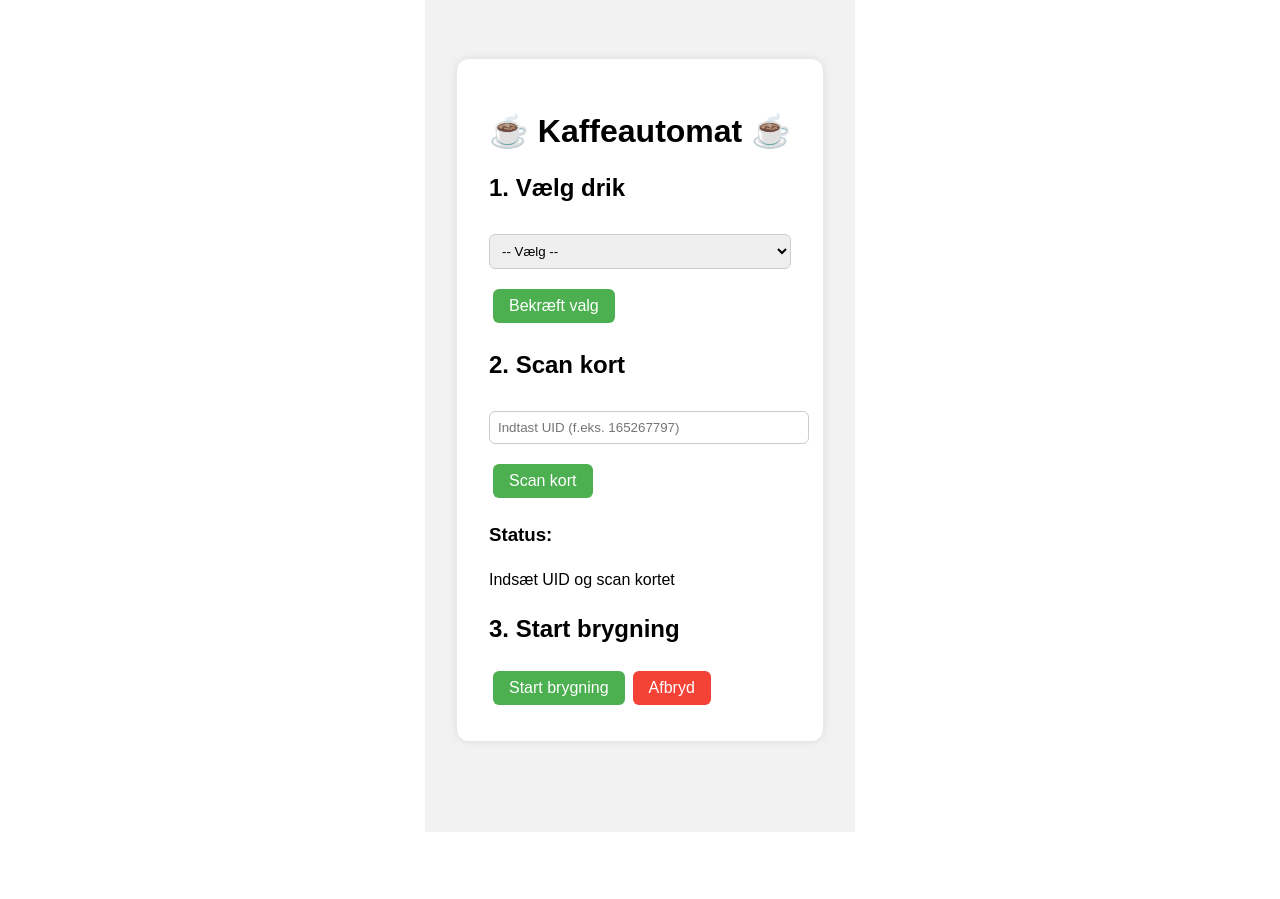
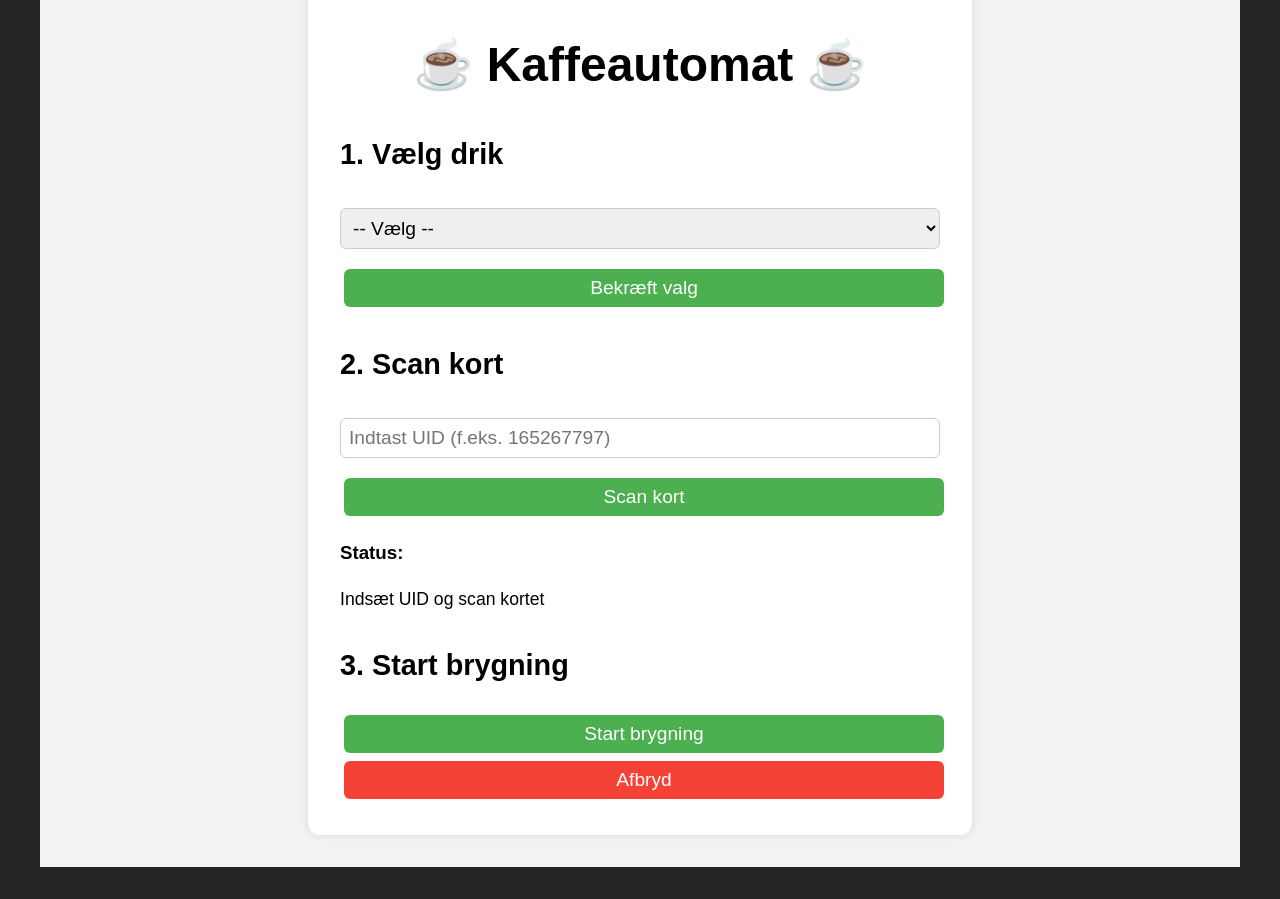
Before and after one commit to kooino/coffeemachine-ui, a React (Vite) app in the folder frontend/: page / in a window 1280 px wide. Before the commit the page ends 848 px from the top, so only its background shows below. Built offline with nearby package versions, Linux system fonts and the light colour scheme.

Commit message:
Update index.css

```diff
--- a/frontend/src/index.css
+++ b/frontend/src/index.css
@@ -2,11 +2,9 @@
   font-family: system-ui, Avenir, Helvetica, Arial, sans-serif;
   line-height: 1.5;
   font-weight: 400;
-
   color-scheme: light dark;
   color: rgba(255, 255, 255, 0.87);
   background-color: #242424;
-
   font-synthesis: none;
   text-rendering: optimizeLegibility;
   -webkit-font-smoothing: antialiased;
@@ -17,6 +15,7 @@ body, html {
   margin: 0;
   padding: 0;
   height: 100%;
+  width: 100%;
   display: flex;
   justify-content: center;
   align-items: center;
@@ -24,65 +23,78 @@ body, html {
 
 #root {
   width: 100%;
-  max-width: 600px;
-  padding: 1rem;
+  max-width: 1200px;
+  padding: 2rem;
 }
 
 .container {
   background: #ffffff;
   color: #000;
-  padding: 2rem;
-  border-radius: 12px;
-  box-shadow: 0 0 12px rgba(0, 0, 0, 0.1);
+  padding: 3rem;
+  border-radius: 16px;
+  box-shadow: 0 0 16px rgba(0, 0, 0, 0.15);
   width: 100%;
+  min-height: 70vh;
 }
 
-a {
-  font-weight: 500;
-  color: #646cff;
-  text-decoration: inherit;
-}
-a:hover {
-  color: #535bf2;
+/* Inputs og knapper */
+input, select, button {
+  width: 100%;
+  margin-bottom: 1rem;
+  font-size: 1.2rem;
+  padding: 0.8rem;
+  box-sizing: border-box;
 }
 
 h1 {
-  font-size: 2em;
-  line-height: 1.2;
+  font-size: 3rem;
   margin-bottom: 1rem;
+  text-align: center;
+}
+
+h2 {
+  font-size: 1.8rem;
+  margin-top: 2rem;
+}
+
+p, label {
+  font-size: 1.1rem;
 }
 
 button {
-  border-radius: 8px;
-  border: 1px solid transparent;
-  padding: 0.6em 1.2em;
-  font-size: 1em;
-  font-weight: 500;
-  font-family: inherit;
   background-color: #1a1a1a;
   color: white;
+  border: none;
+  border-radius: 8px;
   cursor: pointer;
-  transition: border-color 0.25s;
-}
-button:hover {
-  border-color: #646cff;
-}
-button:focus,
-button:focus-visible {
-  outline: 4px auto -webkit-focus-ring-color;
 }
 
-@media (prefers-color-scheme: light) {
-  :root {
-    color: #213547;
-    background-color: #ffffff;
+button:hover {
+  background-color: #333;
+}
+
+/* Tilføj logo (valgfrit) */
+.logo {
+  display: block;
+  margin: 0 auto 1.5rem auto;
+  max-width: 200px;
+}
+
+/* Responsivt design */
+@media (max-width: 768px) {
+  .container {
+    padding: 1.5rem;
   }
-  .container {
-    background: #ffffff;
-    color: #000;
+
+  h1 {
+    font-size: 2rem;
   }
-  button {
-    background-color: #f9f9f9;
-    color: #000;
+
+  h2 {
+    font-size: 1.3rem;
+  }
+
+  input, select, button {
+    font-size: 1rem;
   }
 }
```
